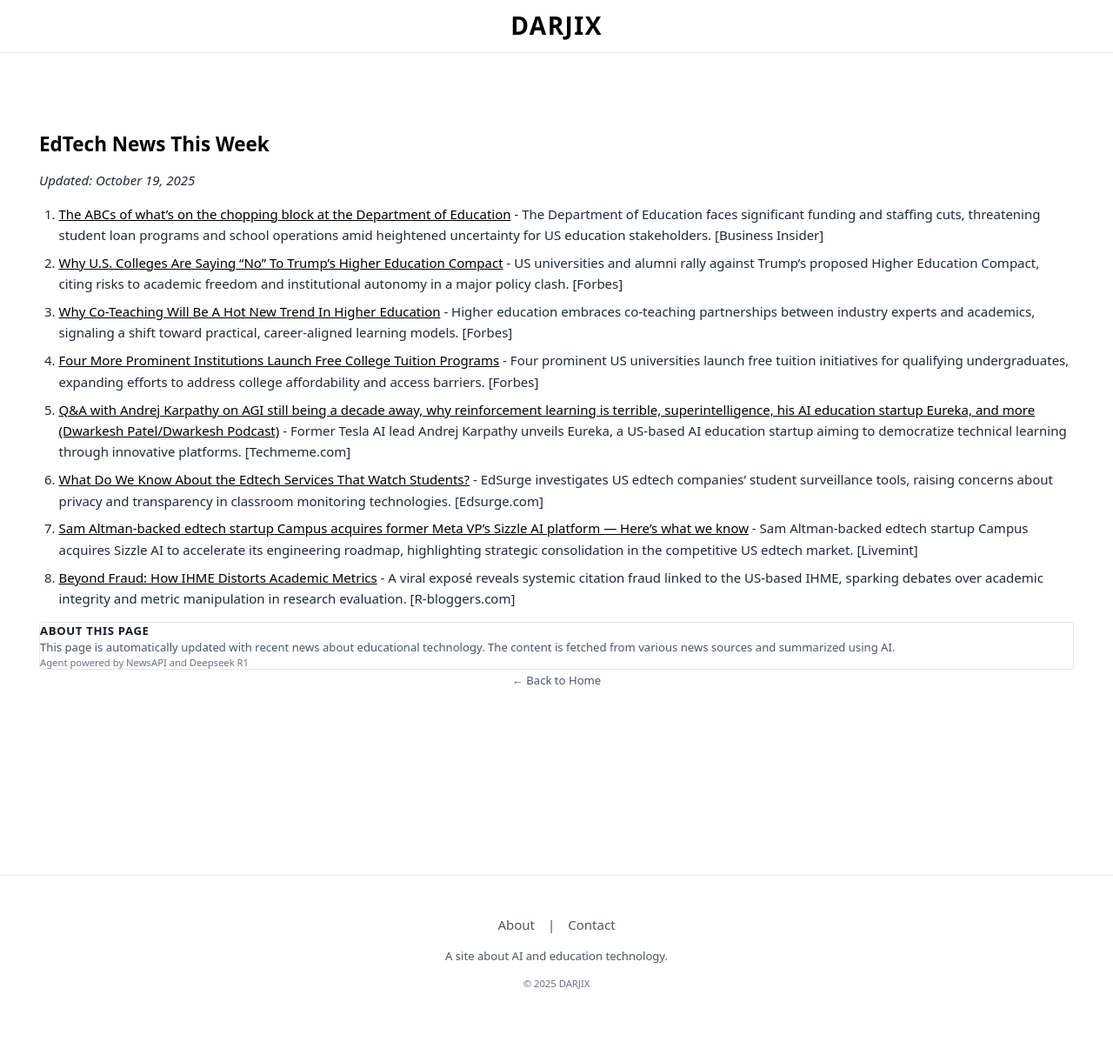
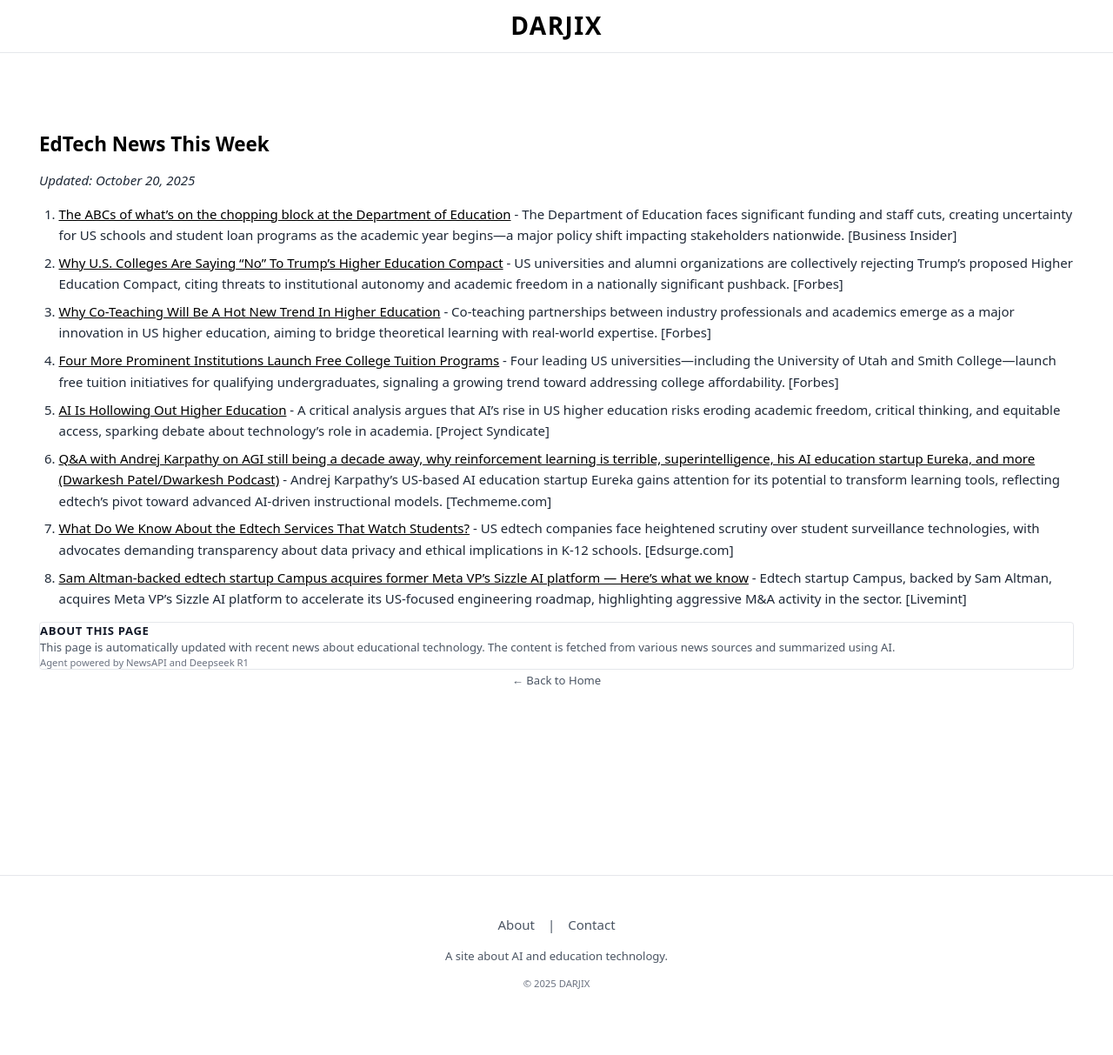
Before and after one commit to saldarji/darjix, a Jekyll site: the page built from news.html, in a window 1280 px wide. Shown: the whole page at 87% size. Built offline with Jekyll 4.4.1, drawn with Linux system fonts in a browser that asks for light colours.

Commit message:
🤖 Auto-update: EdTech News - October 20, 2025

```diff
--- a/_includes/edtech-news.md
+++ b/_includes/edtech-news.md
@@ -1,11 +1,11 @@
 # EdTech News This Week
-*Updated: October 19, 2025*
+*Updated: October 20, 2025*
 
-1. [The ABCs of what's on the chopping block at the Department of Education](https://www.businessinsider.com/education-department-funding-staff-cuts-students-schools-student-loans-trump-2025-9) - The Department of Education faces significant funding and staffing cuts, threatening student loan programs and school operations amid heightened uncertainty for US education stakeholders. [Business Insider]
-2. [Why U.S. Colleges Are Saying “No” To Trump’s Higher Education Compact](https://www.forbes.com/sites/geekgirlrising/2025/10/14/why-us-colleges-are-saying-no-to-trumps-higher-education-compact/) - US universities and alumni rally against Trump’s proposed Higher Education Compact, citing risks to academic freedom and institutional autonomy in a major policy clash. [Forbes]
-3. [Why Co-Teaching Will Be A Hot New Trend In Higher Education](https://www.forbes.com/sites/brandonbusteed/2025/10/14/why-co-teaching-will-be-a-hot-new-trend-in-higher-education/) - Higher education embraces co-teaching partnerships between industry experts and academics, signaling a shift toward practical, career-aligned learning models. [Forbes]
-4. [Four More Prominent Institutions Launch Free College Tuition Programs](https://www.forbes.com/sites/michaeltnietzel/2025/10/14/four-more-prominent-institutions-launch-free-college-tuition-programs/) - Four prominent US universities launch free tuition initiatives for qualifying undergraduates, expanding efforts to address college affordability and access barriers. [Forbes]
-5. [Q&A with Andrej Karpathy on AGI still being a decade away, why reinforcement learning is terrible, superintelligence, his AI education startup Eureka, and more (Dwarkesh Patel/Dwarkesh Podcast)](https://www.techmeme.com/251017/p26) - Former Tesla AI lead Andrej Karpathy unveils Eureka, a US-based AI education startup aiming to democratize technical learning through innovative platforms. [Techmeme.com]
-6. [What Do We Know About the Edtech Services That Watch Students?](https://www.edsurge.com/news/2025-10-14-what-do-we-know-about-the-edtech-services-that-watch-students) - EdSurge investigates US edtech companies’ student surveillance tools, raising concerns about privacy and transparency in classroom monitoring technologies. [Edsurge.com]
-7. [Sam Altman-backed edtech startup Campus acquires former Meta VP's Sizzle AI platform — Here's what we know](https://www.livemint.com/companies/news/sam-altman-backed-edtech-startup-campus-acquires-former-meta-vps-sizzle-ai-platform-heres-what-we-know-11760345551541.html) - Sam Altman-backed edtech startup Campus acquires Sizzle AI to accelerate its engineering roadmap, highlighting strategic consolidation in the competitive US edtech market. [Livemint]
-8. [Beyond Fraud: How IHME Distorts Academic Metrics](https://www.r-bloggers.com/2025/10/beyond-fraud-how-ihme-distorts-academic-metrics/) - A viral exposé reveals systemic citation fraud linked to the US-based IHME, sparking debates over academic integrity and metric manipulation in research evaluation. [R-bloggers.com]
+1. [The ABCs of what's on the chopping block at the Department of Education](https://www.businessinsider.com/education-department-funding-staff-cuts-students-schools-student-loans-trump-2025-9) - The Department of Education faces significant funding and staff cuts, creating uncertainty for US schools and student loan programs as the academic year begins—a major policy shift impacting stakeholders nationwide. [Business Insider]
+2. [Why U.S. Colleges Are Saying “No” To Trump’s Higher Education Compact](https://www.forbes.com/sites/geekgirlrising/2025/10/14/why-us-colleges-are-saying-no-to-trumps-higher-education-compact/) - US universities and alumni organizations are collectively rejecting Trump’s proposed Higher Education Compact, citing threats to institutional autonomy and academic freedom in a nationally significant pushback. [Forbes]
+3. [Why Co-Teaching Will Be A Hot New Trend In Higher Education](https://www.forbes.com/sites/brandonbusteed/2025/10/14/why-co-teaching-will-be-a-hot-new-trend-in-higher-education/) - Co-teaching partnerships between industry professionals and academics emerge as a major innovation in US higher education, aiming to bridge theoretical learning with real-world expertise. [Forbes]
+4. [Four More Prominent Institutions Launch Free College Tuition Programs](https://www.forbes.com/sites/michaeltnietzel/2025/10/14/four-more-prominent-institutions-launch-free-college-tuition-programs/) - Four leading US universities—including the University of Utah and Smith College—launch free tuition initiatives for qualifying undergraduates, signaling a growing trend toward addressing college affordability. [Forbes]
+5. [AI Is Hollowing Out Higher Education](https://www.project-syndicate.org/commentary/ai-will-not-save-higher-education-but-may-destroy-it-by-olivia-guest-and-iris-van-rooij-2025-10) - A critical analysis argues that AI’s rise in US higher education risks eroding academic freedom, critical thinking, and equitable access, sparking debate about technology’s role in academia. [Project Syndicate]
+6. [Q&A with Andrej Karpathy on AGI still being a decade away, why reinforcement learning is terrible, superintelligence, his AI education startup Eureka, and more (Dwarkesh Patel/Dwarkesh Podcast)](https://www.techmeme.com/251017/p26) - Andrej Karpathy’s US-based AI education startup Eureka gains attention for its potential to transform learning tools, reflecting edtech’s pivot toward advanced AI-driven instructional models. [Techmeme.com]
+7. [What Do We Know About the Edtech Services That Watch Students?](https://www.edsurge.com/news/2025-10-14-what-do-we-know-about-the-edtech-services-that-watch-students) - US edtech companies face heightened scrutiny over student surveillance technologies, with advocates demanding transparency about data privacy and ethical implications in K-12 schools. [Edsurge.com]
+8. [Sam Altman-backed edtech startup Campus acquires former Meta VP's Sizzle AI platform — Here's what we know](https://www.livemint.com/companies/news/sam-altman-backed-edtech-startup-campus-acquires-former-meta-vps-sizzle-ai-platform-heres-what-we-know-11760345551541.html) - Edtech startup Campus, backed by Sam Altman, acquires Meta VP’s Sizzle AI platform to accelerate its US-focused engineering roadmap, highlighting aggressive M&A activity in the sector. [Livemint]
```
